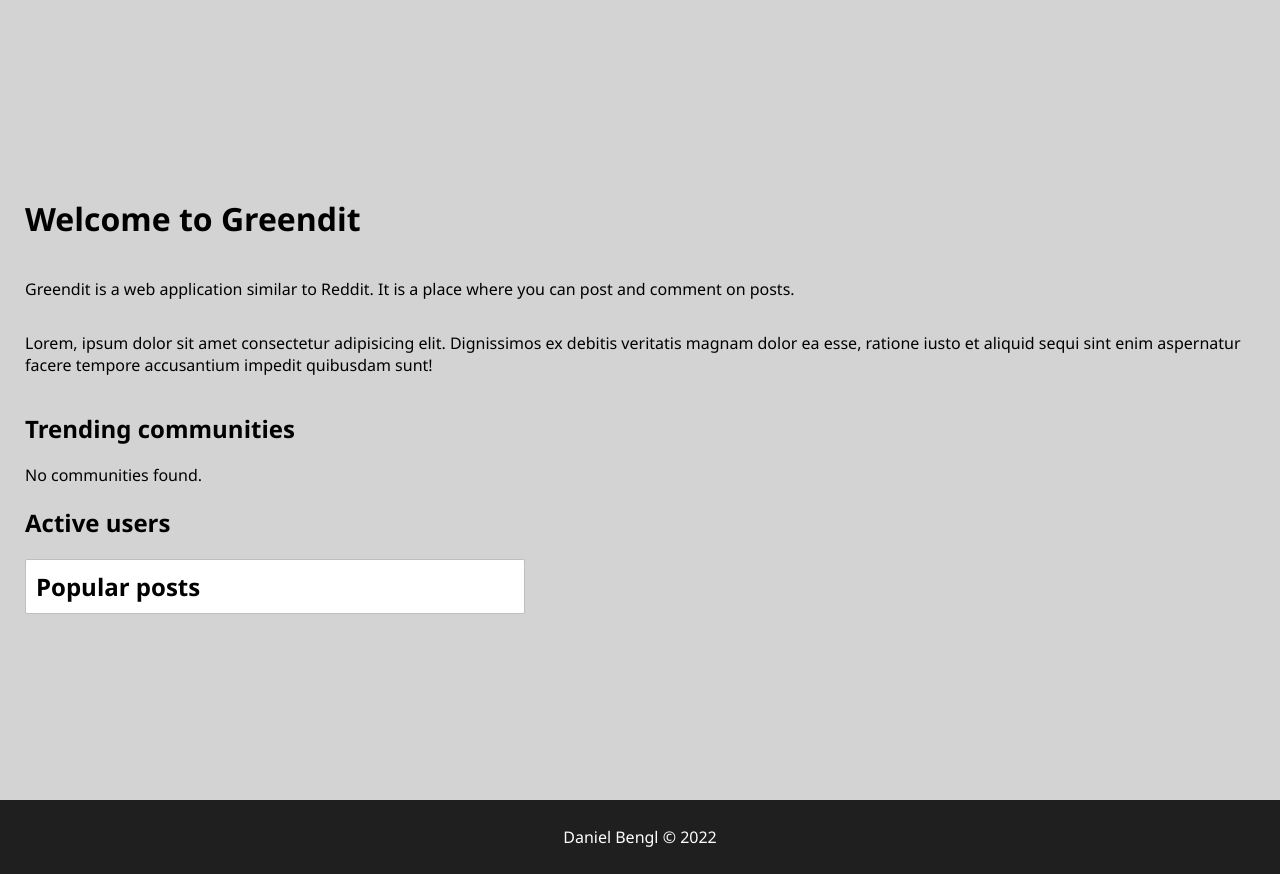
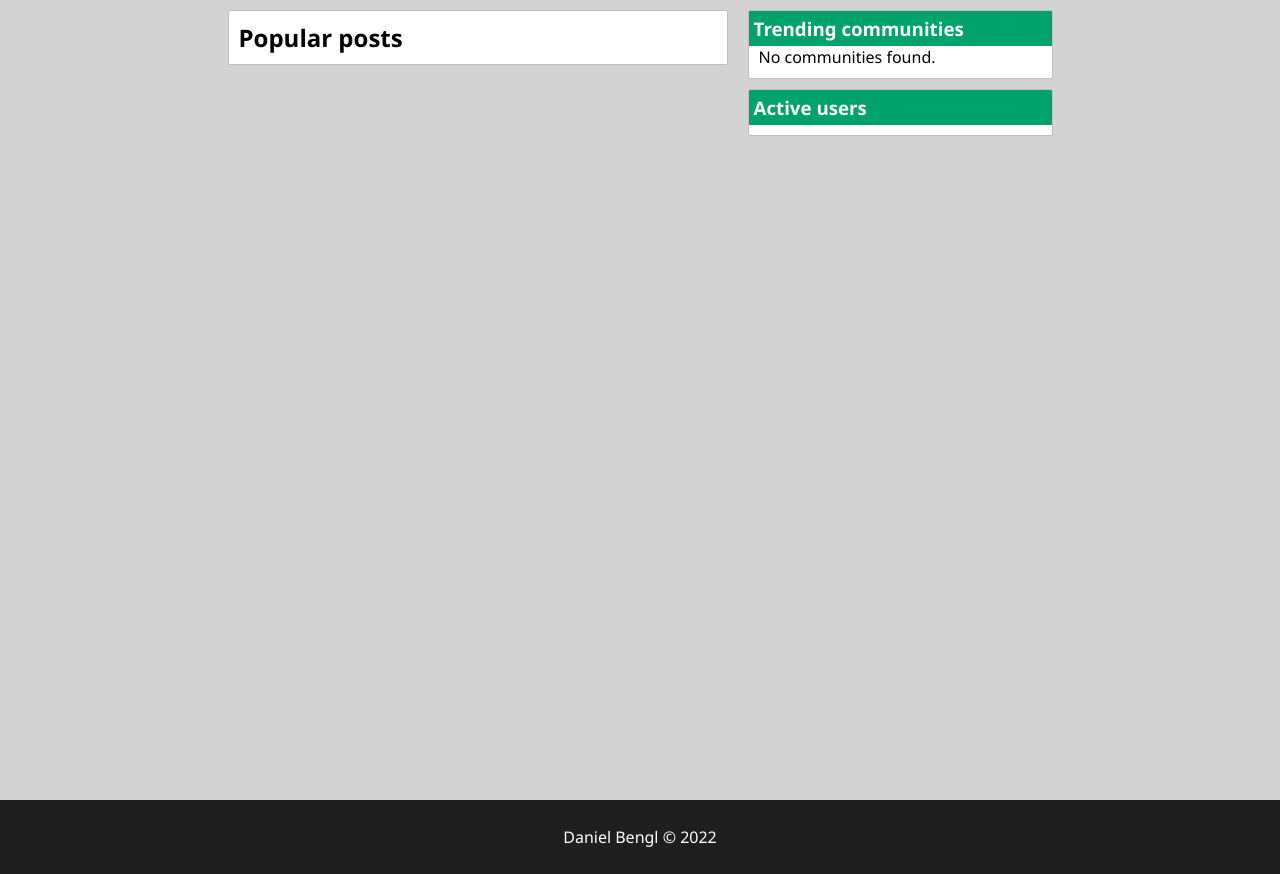
Before and after one commit to CuddlyBunion341/greendit, a PHP site: page / in a window 1280 px wide. Shown: the part 50-924 px from the top of the page. Run offline with PHP 8.4, Linux system fonts and the light colour scheme; data that the repository does not hold is empty; some libraries are stand-ins or nearby versions.

Commit message:
fixed index.php

```diff
--- a/index.php
+++ b/index.php
@@ -1,14 +1,8 @@
 <?php require('require/header.php'); ?>
-<main>
-<h1>Welcome to <span class="green">Greendit</span></h1>
-    <p>
-        Greendit is a web application similar to Reddit.
-        It is a place where you can post and comment on posts.
-    </p>
-    <p>Lorem, ipsum dolor sit amet consectetur adipisicing elit. Dignissimos ex debitis veritatis magnam dolor ea esse,
-        ratione iusto et aliquid sequi sint enim aspernatur facere tempore accusantium impedit quibusdam sunt!</p>
-
-    <h2>Trending communities</h2>
+<main class="multicol">
+    <aside>
+        <article class="titled">
+            <h1>Trending communities</h1>
             <ul class="trending">
                 <?php
                 require_once 'require/db_connect.php';
@@ -17,17 +11,17 @@
             inner join posts on communities.community_id = posts.community_id
             group by communities.community_id order by num_posts desc limit 10');
                 if (count($communities)) {
-            foreach($communities as $community) {
+                    foreach ($communities as $community) {
                         $community_name = $community['name'];
                         $sub_name = $community['shortname'];
                         $num_posts = $community['num_posts'];
                         echo '
                     <li>
                         <div class="trend">
-                            <img class="pfp small" src="resources/com.png" alt="'.$sub_name.'">
+                            <img class="pfp small" src="resources/com.png" alt="' . $sub_name . '">
                             <div class="main">
-                                <a href="subs/'.$sub_name.'">s/'.$sub_name.'</a>
-                                <p>'.$num_posts.' posts</p>
+                                <a href="subs/' . $sub_name . '">s/' . $sub_name . '</a>
+                                <p>' . $num_posts . ' posts</p>
                             </div>
                         </div>
                     </li>
@@ -38,7 +32,9 @@
                 }
                 ?>
             </ul>
-    <h2>Active users</h2>
+        </article>
+        <article class="titled">
+            <h1>Active users</h1>
             <ul class="trending">
                 <?php
                 require_once 'require/db_connect.php';
@@ -47,26 +43,29 @@
             inner join posts on users.user_id = posts.user_id
             group by users.user_id order by num_posts desc limit 10');
                 if (count($users) > 0) {
-            foreach($users as $user) {
+                    foreach ($users as $user) {
                         $username = $user['username'];
                         $num_posts = $user['num_posts'];
                         if ($num_posts > 0) {
                             echo '
                     <li>
                         <div class="trend">
-                            <img class="pfp small" src="resources/pfps/'.$username.'.png" alt="'.$username.'">
+                            <img class="pfp small" src="resources/pfps/' . $username . '.png" alt="' . $username . '">
                             <div class="main">
-                                <a href="users/'.$username.'">'.$username.'</a>
-                                <p>'.$num_posts.' posts</p>
+                                <a href="users/' . $username . '">' . $username . '</a>
+                                <p>' . $num_posts . ' posts</p>
                             </div>
                         </div>
-                    <li>
+                    </li>
                     ';
                         }
                     }
                 }
                 ?>
             </ul>
+        </article>
+    </aside>
+
     <div id="feed">
         <article>
             <h2>Popular posts</h2>
@@ -75,7 +74,7 @@
         if (isset($_SESSION['user_id'])) {
             echo '
                 <article class="create-post">
-                    <a href="users/'.$_SESSION['username'].'"><img class="user-pfp" src="resources/pfps/'.$_SESSION['username'].'.png"></a>
+                    <a href="users/' . $_SESSION['username'] . '"><img class="user-pfp" src="resources/pfps/' . $_SESSION['username'] . '.png"></a>
                     <button onclick="window.location=\'/greendit/post.php\'">Create post...</button>
                 </article>
                 ';
--- a/require/nav.php
+++ b/require/nav.php
@@ -6,7 +6,7 @@
             $username = $_SESSION['username'];
             echo '<a href="users/'.$username.'">u/'. $username . '</a>
             <a href="logout.php">Logout</a>
-            <a href="post.php"><i class="fa-solid fa-plus"></i></a>';
+            <a href="post.php">+</a>';
         } else {
             echo '<a href="login.php">Login</a>
             <a href="register.php">SignUp</a>';
--- a/stylesheets/components/_icons.scss
+++ b/stylesheets/components/_icons.scss
@@ -8,4 +8,7 @@
             fill: #0000
         }
     }
+    &-plus * {
+        fill: #fff;
+    }
 }
--- a/stylesheets/components/_trends.scss
+++ b/stylesheets/components/_trends.scss
@@ -1,13 +1,8 @@
 .trend {
-	border-bottom: 1px solid #cdcdcd;
 	margin-bottom: 5px;
 	.pfp {
 		float: left;
 		margin-right: 10px;
-		// width: 30px;
-		// height: 30px;
-		// border-radius: 50%;
-		// border: 1px solid #ebebeb;
 	}
 	a {
 		@include link;
--- a/stylesheets/main.css
+++ b/stylesheets/main.css
@@ -264,6 +264,9 @@ li.flair .pfp {
 .icon-bookmark .fill {
   fill: rgba(0, 0, 0, 0);
 }
+.icon-plus * {
+  fill: #fff;
+}
 
 .pfp img {
   border-radius: 50%;
@@ -397,7 +400,6 @@ li.flair .pfp {
 }
 
 .trend {
-  border-bottom: 1px solid #cdcdcd;
   margin-bottom: 5px;
 }
 .trend .pfp {
```
Also changed, not shown: resources/icons/plus.svg (added), stylesheets/main.min.css. Lines whose indentation alone changed are shown as unchanged.
